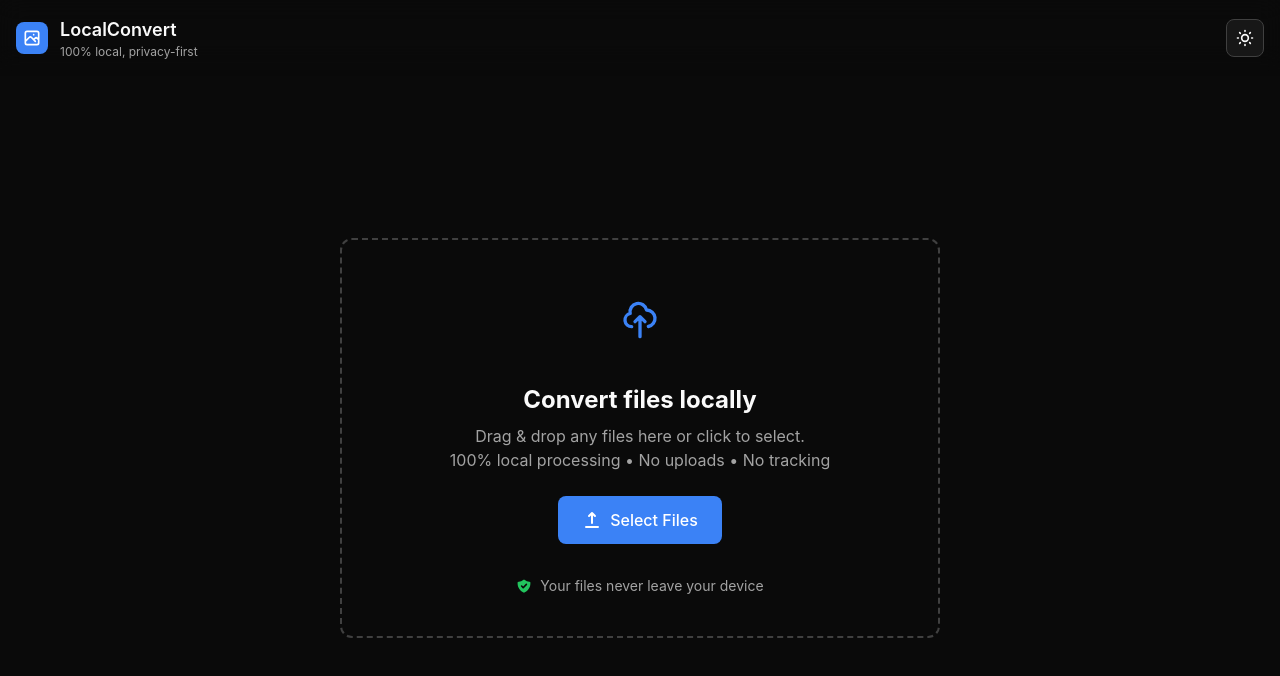
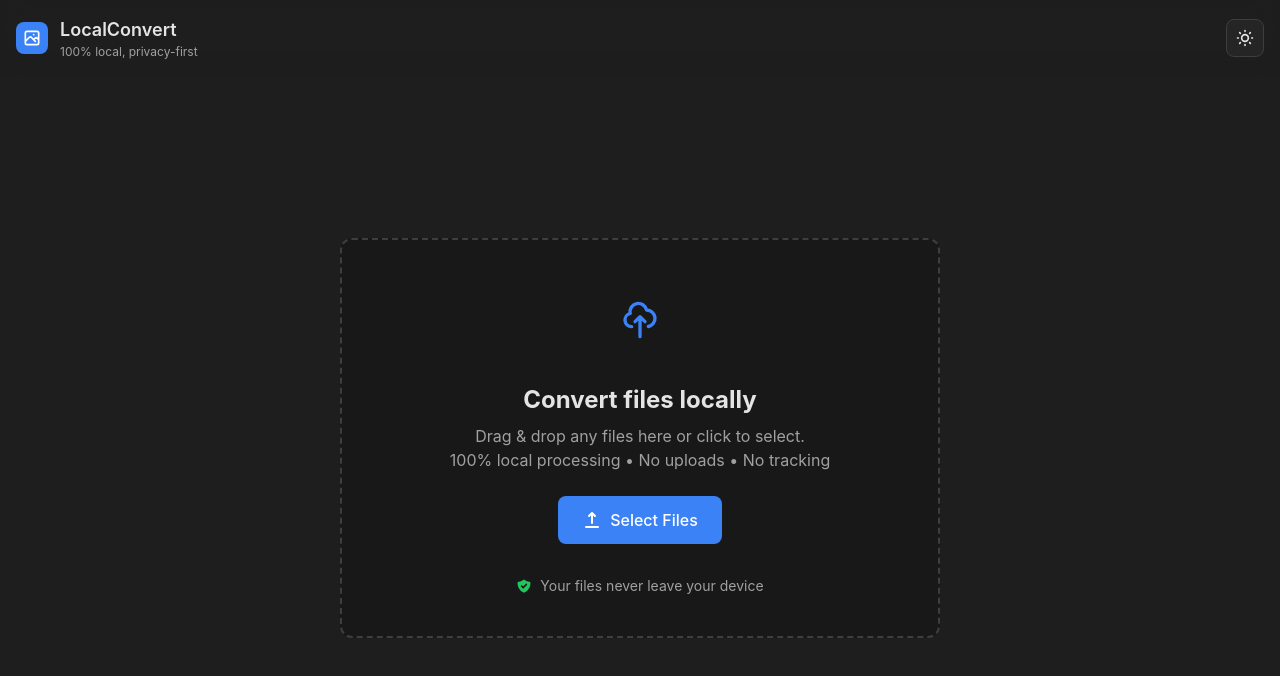
Before and after one commit to Fruehwirth/Offline-File-Converter, a React (Vite) app: page / in a window 1280 px wide. Shown: the top 676 px of the page. Built offline with nearby package versions, Linux system fonts and the light colour scheme.

Commit message:
visual changes

```diff
--- a/src/components/DropZone.tsx
+++ b/src/components/DropZone.tsx
@@ -68,13 +68,13 @@ export function DropZone({ disabled = false }: DropZoneProps) {
       <div
         className={`
           p-4 rounded-brand border-2 border-dashed
-          transition-all relative
+          transition-all relative bg-gray-100 dark:bg-black/20
           ${
             disabled
               ? 'cursor-not-allowed border-brand-border'
               : isDragging
                 ? 'border-brand-accent bg-brand-accent/5 cursor-pointer'
-                : 'border-brand-border hover:border-brand-accent/50 hover:bg-brand-bg-hover cursor-pointer'
+                : 'border-brand-border hover:border-brand-accent/50 hover:bg-gray-200 dark:hover:bg-black/30 cursor-pointer'
           }
         `}
         style={disabled ? { borderColor: 'transparent' } : undefined}
--- a/src/components/EmptyState.tsx
+++ b/src/components/EmptyState.tsx
@@ -53,6 +53,7 @@ export function EmptyState() {
           flex flex-col items-center justify-center min-h-[400px] text-center px-4
           md:border-2 md:border-dashed md:rounded-brand-lg md:p-8 transition-colors
           w-full min-w-[280px] max-w-[600px]
+          md:bg-gray-100 md:dark:bg-black/20 md:hover:bg-gray-200 md:dark:hover:bg-black/30
           ${
             isDragging
               ? 'md:border-brand-accent md:bg-brand-accent/5'
--- a/src/components/FileList.tsx
+++ b/src/components/FileList.tsx
@@ -232,14 +232,14 @@ export function FileList() {
   // Count files by status for concurrent processing indicator
   const processingCount = files.filter(f => f.status === 'processing').length
 
-  // Check if all files are converted
-  const allFilesConverted =
-    files.length > 1 && files.every(f => f.status === 'completed' && f.result)
+  // Check if any files are completed or being processed
+  const hasCompletedFiles = files.some(f => f.status === 'completed' && f.result)
+  const hasProcessingFiles = files.some(f => f.status === 'processing')
 
   // Calculate dynamic height based on state
-  // When converting or all files converted, we don't show "Add more files" button at bottom
+  // When converting or any files are completed/processing, we don't show "Add more files" button at bottom
   // So the list can expand more
-  const listMaxHeight = isConverting || allFilesConverted ? '260px' : '560px'
+  const listMaxHeight = isConverting || hasCompletedFiles || hasProcessingFiles ? '260px' : '560px'
 
   return (
     <div className="space-y-4">
@@ -305,8 +305,8 @@ export function FileList() {
         })}
       </div>
 
-      {/* Compact DropZone for adding more files - Only show before conversion */}
-      {!isConverting && !allFilesConverted && <DropZone disabled={false} />}
+      {/* Compact DropZone for adding more files - Only show before conversion starts */}
+      {!isConverting && !hasCompletedFiles && !hasProcessingFiles && <DropZone disabled={false} />}
 
       <style>{`
         @keyframes fadeIn {
--- a/src/components/TargetFormatSelector.tsx
+++ b/src/components/TargetFormatSelector.tsx
@@ -114,7 +114,7 @@ export function TargetFormatSelector({ disabled = false }: TargetFormatSelectorP
               className={`
                 relative px-6 py-2 rounded-brand border-2 font-medium min-w-[80px]
                 transition-all
-                focus:outline-none focus:ring-2 focus:ring-brand-accent focus:ring-offset-2 focus:ring-offset-brand-bg
+                focus:outline-none
                 ${
                   selectedTargetFormat === format
                     ? 'bg-gray-200 dark:bg-gray-700 border-gray-300 dark:border-gray-600 text-brand-text'
--- a/src/features/theming/themeTokens.css
+++ b/src/features/theming/themeTokens.css
@@ -37,13 +37,13 @@
 }
 
 [data-theme='dark'] {
-  /* Dark theme - default */
-  --color-bg: #0a0a0a;
-  --color-bg-secondary: #171717;
-  --color-bg-hover: #262626;
-  --color-text: #fafafa;
-  --color-text-secondary: #a3a3a3;
-  --color-border: #404040;
+  /* Dark theme - default (balanced dark grays) */
+  --color-bg: #1e1e1e;
+  --color-bg-secondary: #252526;
+  --color-bg-hover: #2d2d30;
+  --color-text: #e4e4e4;
+  --color-text-secondary: #a0a0a0;
+  --color-border: #3e3e42;
   --color-accent: #3b82f6;
   --color-accent-hover: #60a5fa;
   --color-success: #22c55e;
@@ -78,12 +78,12 @@
 /* System preference support */
 @media (prefers-color-scheme: dark) {
   :root:not([data-theme]) {
-    --color-bg: #0a0a0a;
-    --color-bg-secondary: #171717;
-    --color-bg-hover: #262626;
-    --color-text: #fafafa;
-    --color-text-secondary: #a3a3a3;
-    --color-border: #404040;
+    --color-bg: #1e1e1e;
+    --color-bg-secondary: #252526;
+    --color-bg-hover: #2d2d30;
+    --color-text: #e4e4e4;
+    --color-text-secondary: #a0a0a0;
+    --color-border: #3e3e42;
     --color-accent: #3b82f6;
     --color-accent-hover: #60a5fa;
     --color-success: #22c55e;
@@ -100,7 +100,8 @@
 
 /* Smooth transitions */
 * {
-  transition: background-color var(--transition-fast),
-              border-color var(--transition-fast),
-              color var(--transition-fast);
+  transition:
+    background-color var(--transition-fast),
+    border-color var(--transition-fast),
+    color var(--transition-fast);
 }
--- a/src/pages/App.tsx
+++ b/src/pages/App.tsx
@@ -286,7 +286,7 @@ export function App() {
                   focus:outline-none focus:ring-2 focus:ring-brand-accent focus:ring-offset-2 focus:ring-offset-brand-bg
                   ${
                     !canConvert
-                      ? 'bg-brand-bg-secondary text-brand-text-secondary cursor-not-allowed'
+                      ? 'bg-gray-300 dark:bg-gray-700 text-gray-500 dark:text-gray-400 cursor-not-allowed'
                       : allFilesConverted
                         ? 'bg-slate-600 hover:bg-slate-700 dark:bg-slate-700 dark:hover:bg-slate-600 text-white'
                         : 'bg-brand-accent hover:bg-brand-accent-hover text-white'
```
